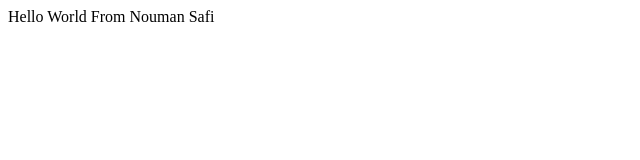
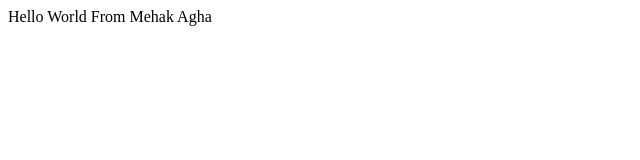
Before and after one commit to noumankhan2216/bootcamp2020, a plain HTML site: page index.html in a window 1280 px wide. Shown: the full height of the page, 0-640 px from the left. Drawn offline with Linux system fonts and the light colour scheme.

Commit message:
updated in index.html

```diff
--- a/index.html
+++ b/index.html
@@ -7,7 +7,7 @@
 </head>
 <body>
     <div>
-        Hello World From Nouman Safi
+        Hello World From Mehak Agha
     </div>
 </body>
 </html>
```
